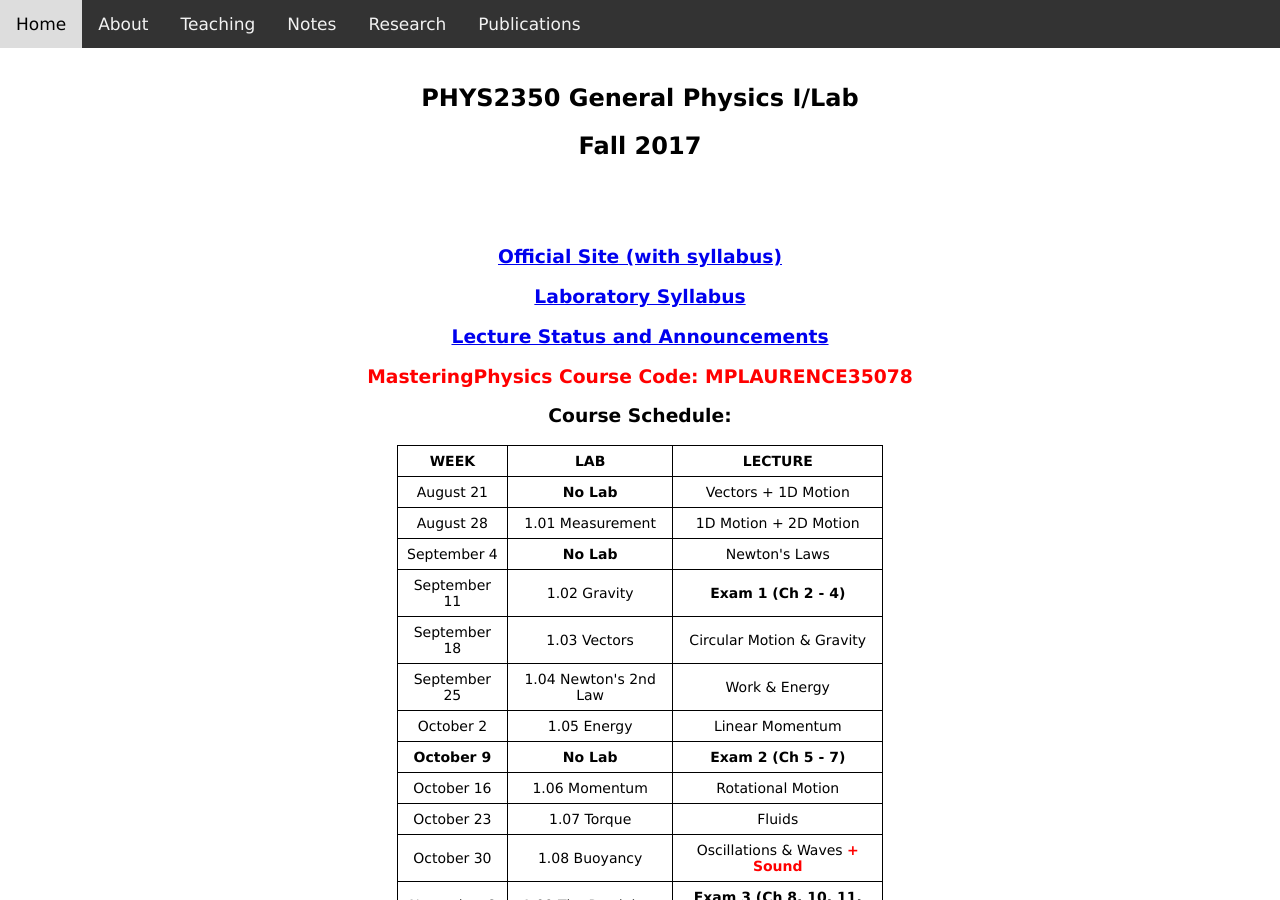
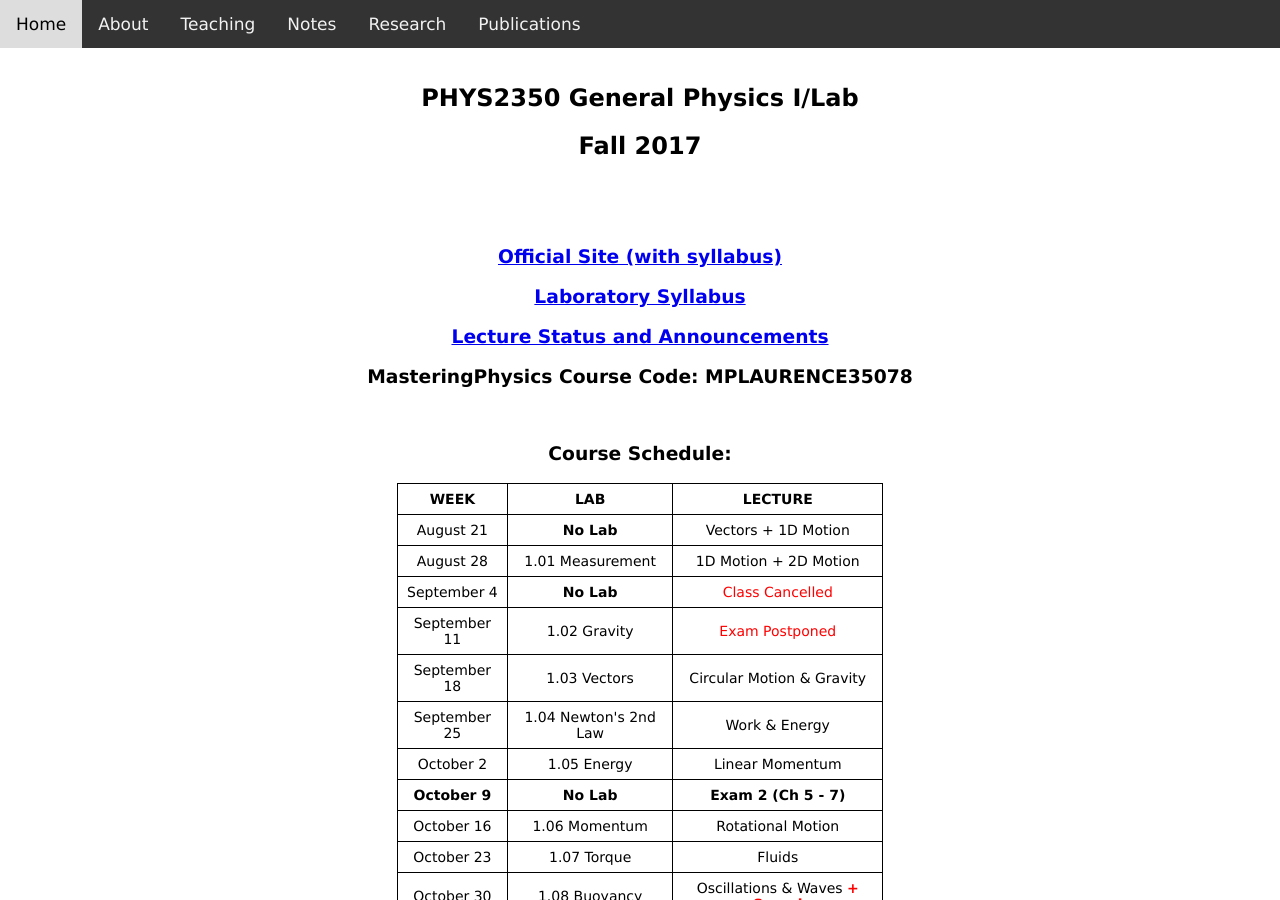
Before and after one commit to dhlaurence/dhlaurence.github.io, a Jekyll site: the page built from teaching/phys2350fall17.html, in a window 1280 px wide and 900 px high. Built offline with Jekyll 4.4.1, drawn with Linux system fonts in a browser that asks for light colours.

Commit message:
Update phys2350fall17.html

```diff
--- a/teaching/phys2350fall17.html
+++ b/teaching/phys2350fall17.html
@@ -29,9 +29,11 @@ title: PHYS2350Fall2017
 
   <h3>
     <center>
-      <font color="red">MasteringPhysics Course Code: MPLAURENCE35078</font>
+      MasteringPhysics Course Code: MPLAURENCE35078
     </center>
   </h3>
+
+  <br>
 
   <h3>
     <center>Course Schedule:</center>
@@ -56,12 +58,12 @@ title: PHYS2350Fall2017
   <tr>
     <td>September 4</td>
     <td><b>No Lab</b></td>
-    <td>Newton's Laws</td>
+    <td><font color="red">Class Cancelled</font></td>
   </tr>
   <tr>
     <td>September 11</td>
     <td>1.02 Gravity</td>
-    <td><b>Exam 1 (Ch 2 - 4)</b></td>
+    <td><font color="red">Exam Postponed</font></td>
   </tr>
   <tr>
     <td>September 18</td>
```
